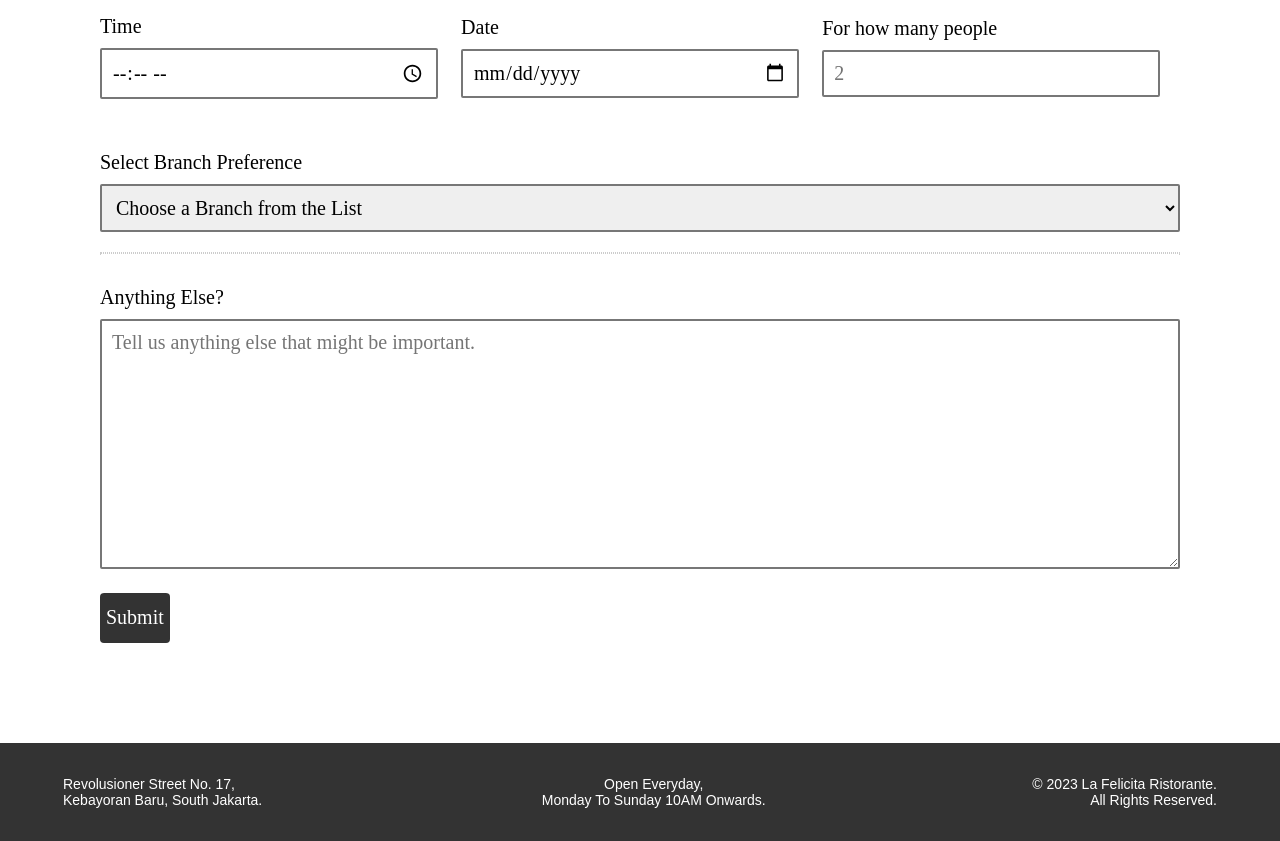
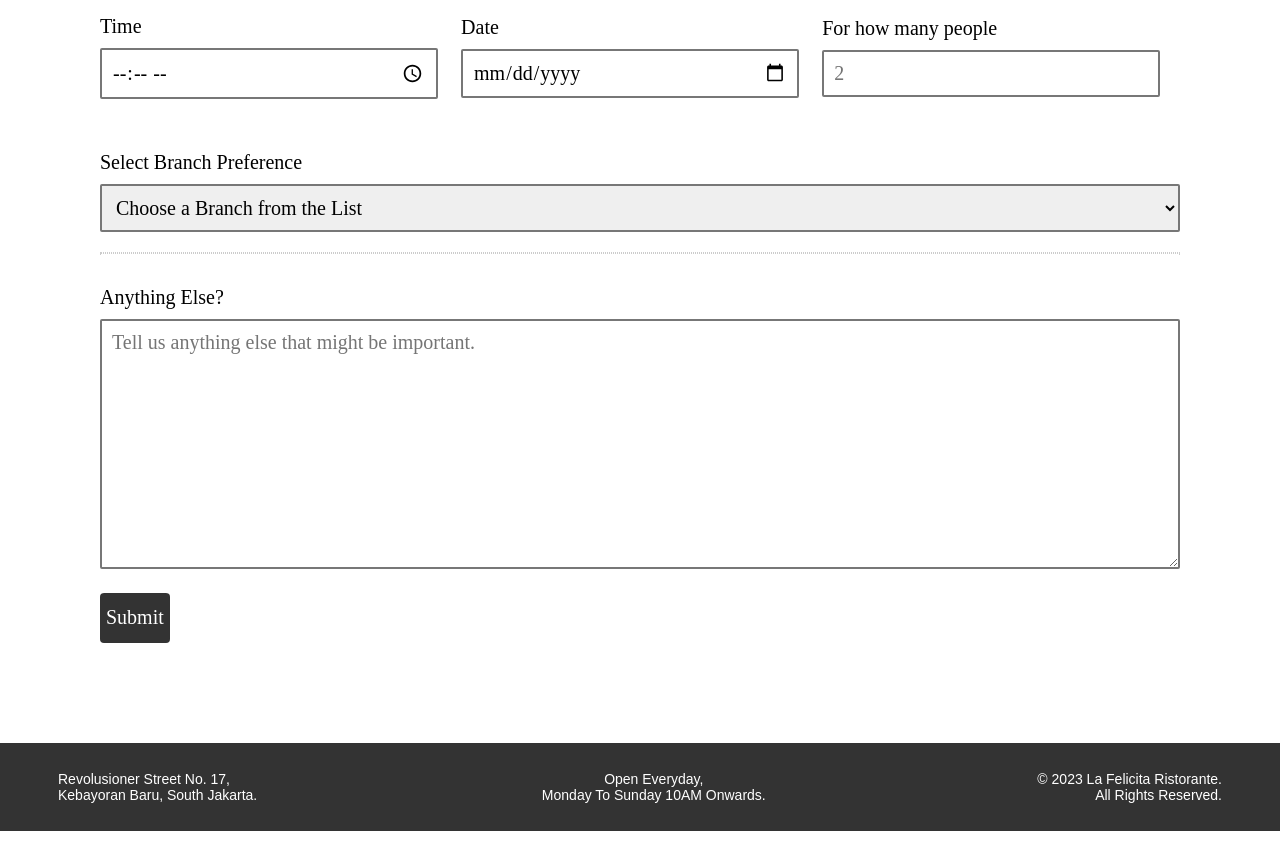
Before and after one commit to Kampus-Merdeka-Software-Engineering/FE-2-Surabaya-17, a plain HTML site: page reservation.html in a window 1280 px wide. Shown: the part 423-1264 px from the top of the page. Drawn offline with Linux system fonts and the light colour scheme.

Commit message:
Update reservation.html

```diff
--- a/reservation.html
+++ b/reservation.html
@@ -61,7 +61,6 @@
     </form>
 
     <div class="footer">
-        <div class="footer">
       <table>
       <tr>
           <td style="text-align: left;">Revolusioner Street No. 17,
```
